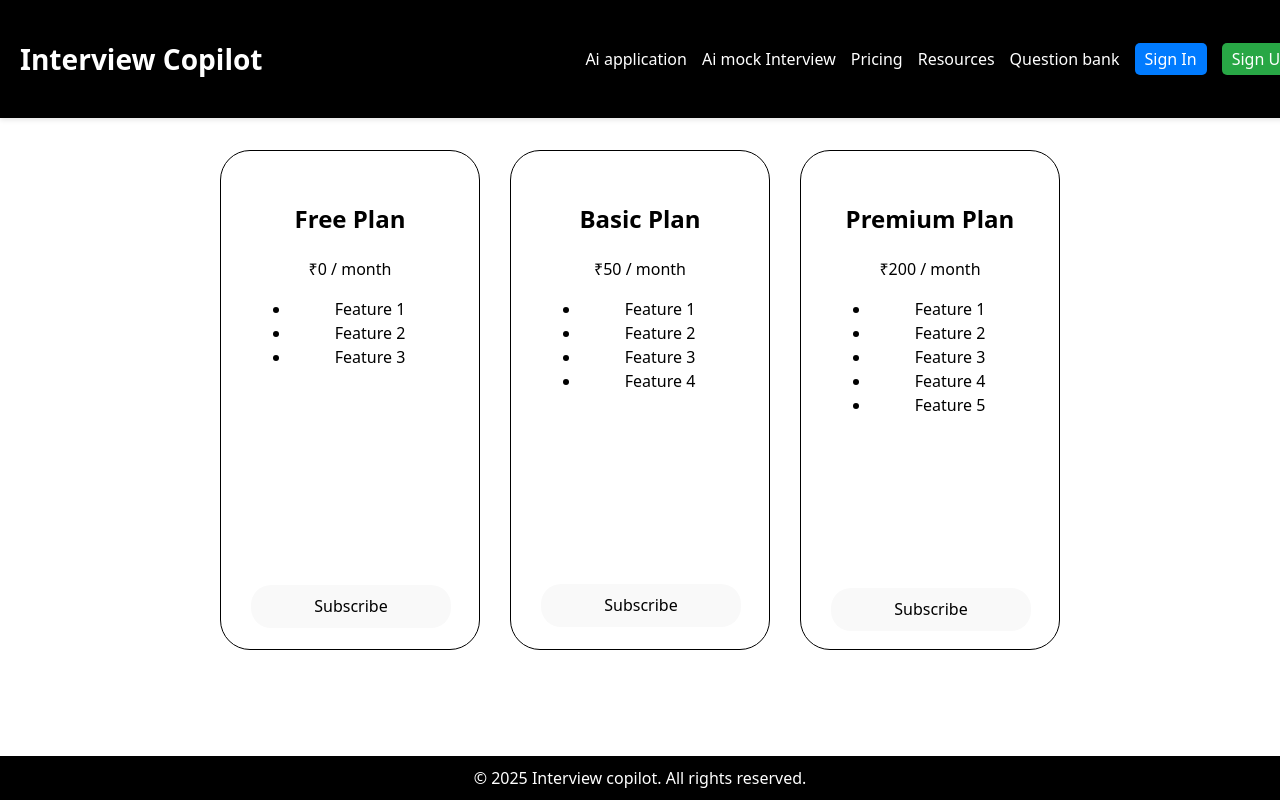
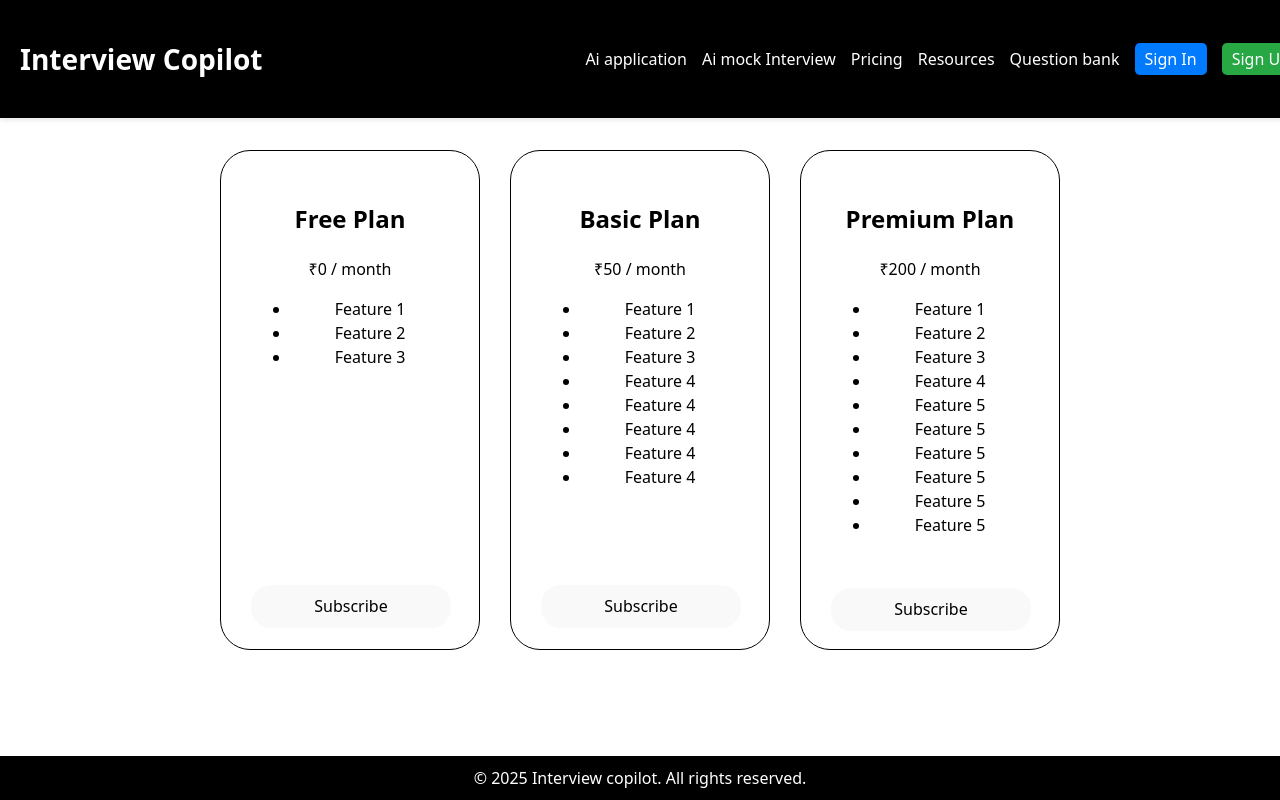
Before and after one commit to paridaq/ai-interviewer, a React (Vite) app in the folder frontend/my-app/: page /pricing in a window 1280 px wide. Built offline with nearby package versions, Linux system fonts and the light colour scheme.

Commit message:
arranging

```diff
--- a/frontend/my-app/src/Pricingpage/Pricing.tsx
+++ b/frontend/my-app/src/Pricingpage/Pricing.tsx
@@ -59,8 +59,12 @@ function Pricing(){
                     <li>Feature 2</li>
                     <li>Feature 3</li>
                     <li>Feature 4</li>
+                    <li>Feature 4</li>
+                    <li>Feature 4</li>
+                    <li>Feature 4</li>
+                    <li>Feature 4</li>
                 </ul>
-                <button style={{marginTop: '175px',
+                <button style={{marginTop: '80px',
                                             width:'200px',
                                             borderRadius:'20px'
                            }} >Subscribe</button>
@@ -87,8 +91,14 @@ function Pricing(){
                     <li>Feature 3</li>
                     <li>Feature 4</li>
                     <li>Feature 5</li>
+                    <li>Feature 5</li>
+                    <li>Feature 5</li>
+                    <li>Feature 5</li>
+                    <li>Feature 5</li>
+                    <li>Feature 5</li>
+
                 </ul>
-                <button style={{marginTop: '155px',
+                <button style={{marginTop: '35px',
                                             width:'200px',
                                             borderRadius:'20px'
                            }} >Subscribe</button>
```
